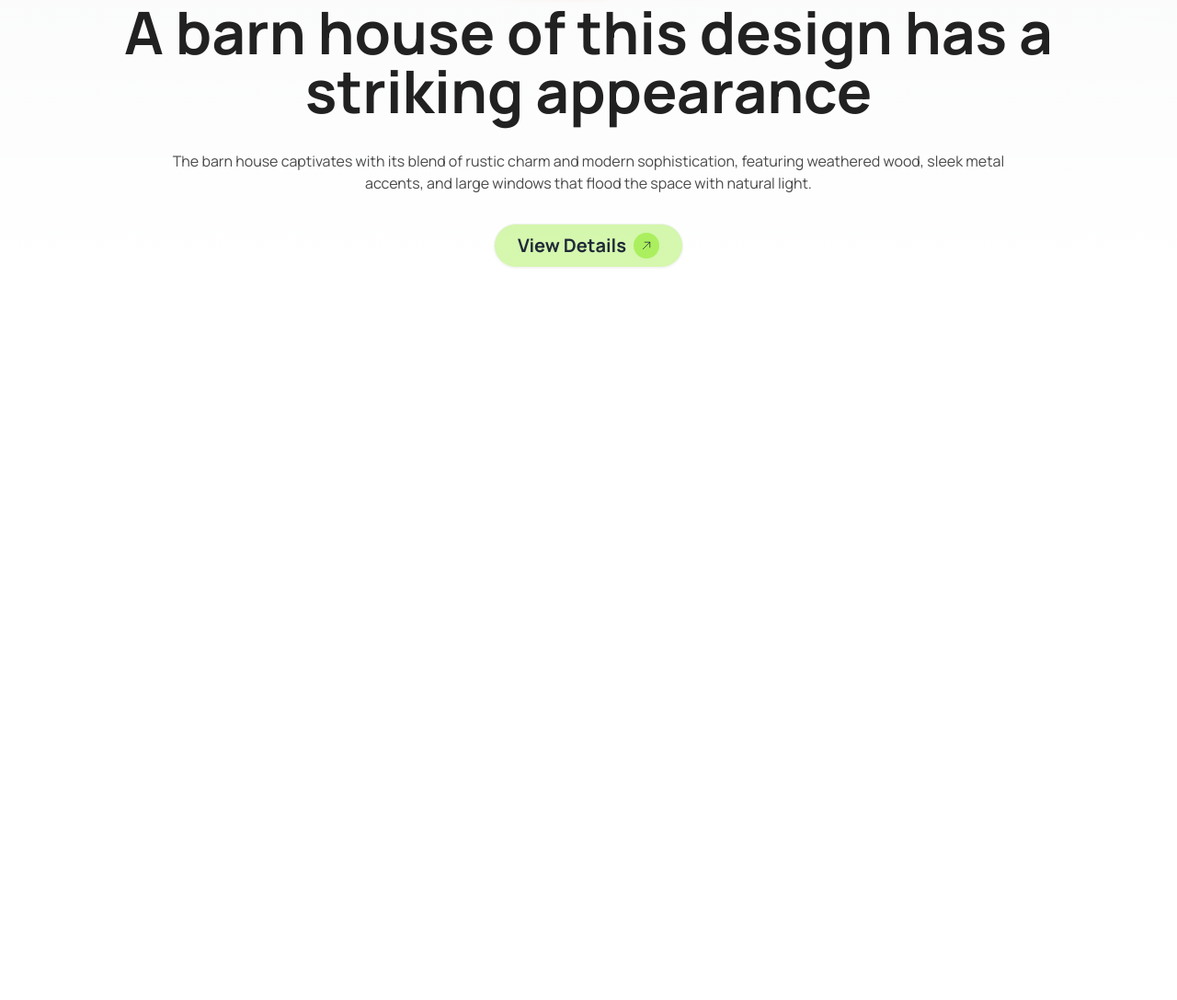
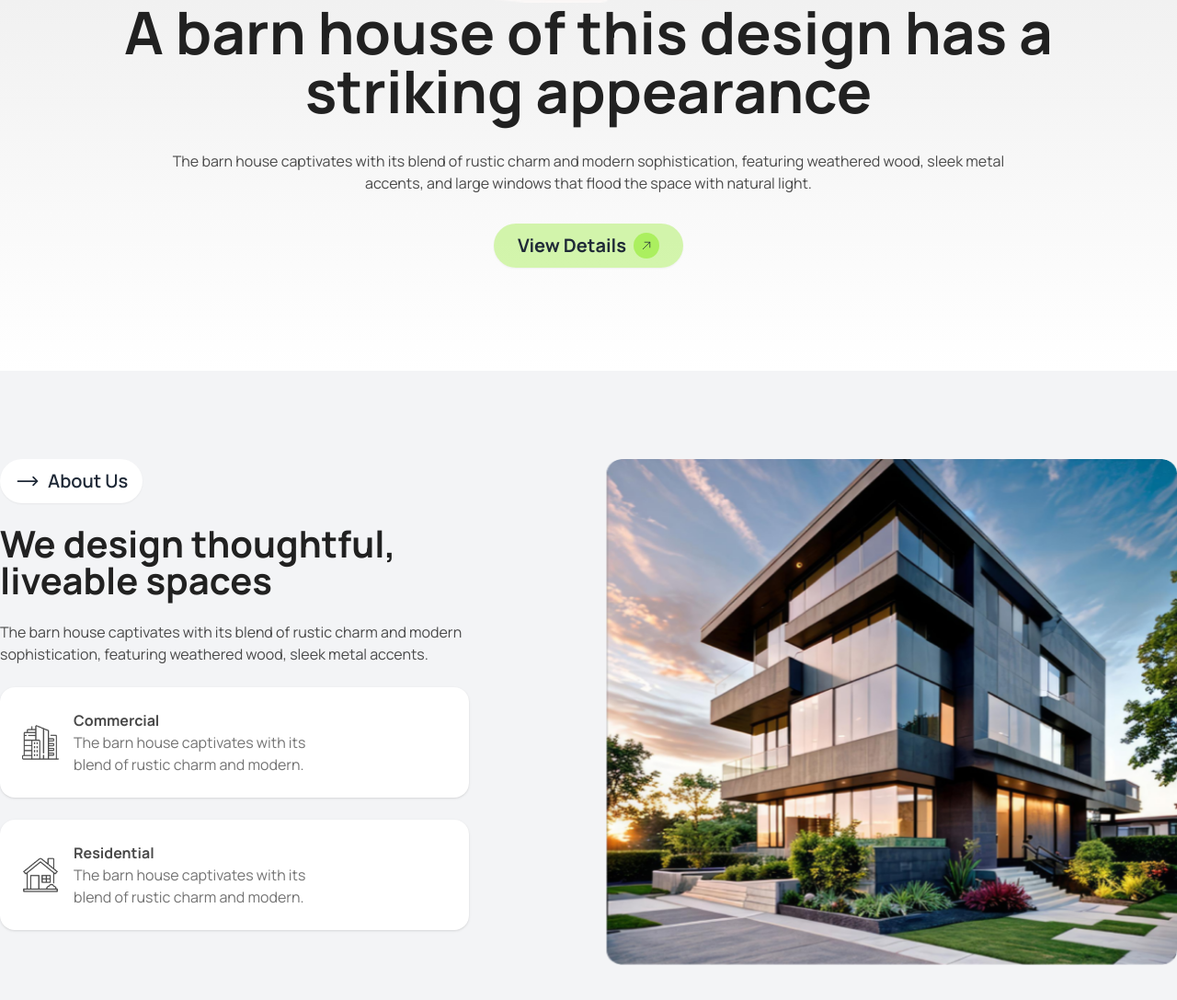
Before and after one commit to Mahin934/Home-Interio-Assignment-3, a plain HTML site: page index.html in a window 1280 px wide. Shown: the part 603-1690 px from the top of the page at 92% size. Before the commit the page ends 1006 px from the top, so only its background shows below. Drawn offline with nearby package versions, Linux system fonts and the light colour scheme.

Commit message:
About Section Complete

```diff
--- a/index.html
+++ b/index.html
@@ -37,8 +37,8 @@
 </head>
 </head>
 
-<body class="Manrope bg-gray-100">
-    <header class="w-full bg-gradient-to-t from-[rgb(255,255,255)] to-[rgba(255,255,255,0)]">
+<body class="Manrope ">
+    <header class="w-full  bg-gradient-to-b from-[rgb(220,220,220)] to-[rgba(255,255,255,0)]">
         <div class="md:container mx-auto">
             <!-- Navigation -->
             <nav>
@@ -88,7 +88,7 @@
                                     d="M2.25 3h1.386c.51 0 .955.343 1.087.835l.383 1.437M7.5 14.25a3 3 0 0 0-3 3h15.75m-12.75-3h11.218c1.121-2.3 2.1-4.684 2.924-7.138a60.114 60.114 0 0 0-16.536-1.84M7.5 14.25 5.106 5.272M6 20.25a.75.75 0 1 1-1.5 0 .75.75 0 0 1 1.5 0Zm12.75 0a.75.75 0 1 1-1.5 0 .75.75 0 0 1 1.5 0Z" />
                             </svg>
                         </button>
-                        <a class="btn bg-btn-background rounded-[32px] text-xl">Book Consult<svg
+                        <a class="btn bg-btn-background border-none rounded-[32px] text-xl">Book Consult<svg
                                 xmlns="http://www.w3.org/2000/svg" fill="none" viewBox="0 0 24 24" stroke-width="1.5"
                                 stroke="currentColor" class="size-7 p-2 bg-black text-white rounded-full
                             ">
@@ -99,19 +99,23 @@
                 </div>
             </nav>
             <!-- Banner Container -->
-            <div class=" px-5 mb-5 lg:mb-28">
+            <div class=" px-5 pb-5 lg:pb-28">
                 <div class="hero lg:w-full">
                     <div class=" flex flex-col justify-center items-center p-0 lg:w-full">
                         <img src="assets/banner.png" class=" w-3/4 lg:w-2/3" />
                         <div class="lg:flex lg:flex-col lg:items-center">
-                            <h1 class="text-3xl text-center text-[rgb(33,33,33)]  font-bold lg:text-[64px] lg:leading-none">A barn house of this design
+                            <h1
+                                class="text-3xl text-center text-[rgb(33,33,33)]  font-bold lg:text-[64px] lg:leading-none">
+                                A barn house of this design
                                 has a striking appearance</h1>
-                            <p class="py-5 text-[14px] text-center text-[rgb(73,73,73)] lg:text-[16px] lg:px-40 lg:py-8">
+                            <p
+                                class="py-5 text-[14px] text-center text-[rgb(73,73,73)] lg:text-[16px] lg:px-40 lg:py-8">
                                 The barn house captivates with its blend of rustic charm and modern sophistication,
                                 featuring weathered wood, sleek metal accents, and large windows that flood the space
                                 with natural light.
                             </p>
-                            <button class="btn bg-[rgb(171,239,95,0.5)] w-full rounded-[32px] text-xl font-bold lg:w-1/6">View
+                            <button
+                                class="btn bg-[rgb(171,239,95,0.5)] w-full border-none rounded-[32px] text-xl font-bold lg:w-1/6">View
                                 Details<svg xmlns="http://www.w3.org/2000/svg" fill="none" viewBox="0 0 24 24"
                                     stroke-width="1.5" stroke="currentColor" class="size-7 p-2 bg-btn-background rounded-full
                             ">
@@ -124,8 +128,61 @@
             </div>
         </div>
     </header>
-    <main>
-
+    <main class="w-full bg-gray-100">
+        <!-- About Container -->
+        <section class="md:container mx-auto px-5 lg:flex lg:space-x-9 lg:px-0">
+            <!-- Text and Card -->
+            <div class="lg:flex-1 lg:py-24">
+                <!-- About texts -->
+                <div class="flex flex-col items-center space-y-4 pt-8 pb-6 lg:items-start lg:space-y-6 lg:p-0 lg:mb-6">
+                    <!-- About button -->
+                    <a class="btn bg-white border-none rounded-[32px] lg:text-xl"><svg
+                            xmlns="http://www.w3.org/2000/svg" fill="none" viewBox="0 0 24 24" stroke-width="1.5"
+                            stroke="currentColor" class="size-5 lg:size-7
+                     ">
+                            <path stroke-linecap="round" stroke-linejoin="round"
+                                d="M17.25 8.25 21 12m0 0-3.75 3.75M21 12H3" />
+                        </svg>
+                        About Us</a>
+                    <!-- Headings -->
+                    <h1 class="text-2xl text-center font-bold text-[rgb(33,33,33)] lg:text-[40px] lg:text-left lg:pr-[180px] lg:leading-none">We design thoughtful, liveable
+                        spaces</h1>
+                    <p class="text-center text-[14px] text-[rgb(73,73,73)] lg:text-[16px] lg:text-left lg:pr-28">The barn house captivates with its blend of
+                        rustic charm and modern sophistication, featuring weathered wood, sleek metal accents.</p>
+                </div>
+                <!-- Card-1 -->
+                <div class="hero shadow rounded-2xl bg-white lg:mr-28 lg:w-fit">
+                    <div class="hero-content flex-row lg:p-6">
+                      <img
+                        src="assets/commercial.png"
+                        class="mb-4 w-10 lg:mb-0" />
+                      <div>
+                        <h1 class=" font-bold text-[rgb(73,73,73)]">Commercial</h1>
+                        <p class="text-[rgb(115,115,115)] lg:pr-28">The barn house captivates with its blend of rustic charm and modern.
+                        </p>
+                      </div>
+                    </div>
+                  </div>
+                  <!-- Card-2 -->
+                <div class="hero shadow rounded-2xl bg-white mt-4 lg:mt-6 lg:mr-28 lg:w-fit">
+                    <div class="hero-content flex-row lg:p-6">
+                      <img
+                        src="assets/residential.png"
+                        class="mb-4 w-10 lg:mb-0" />
+                      <div>
+                        <h1 class=" font-bold text-[rgb(73,73,73)]">Residential</h1>
+                        <p class="text-[rgb(115,115,115)] lg:pr-28">The barn house captivates with its blend of rustic charm and modern.
+                        </p>
+                      </div>
+                    </div>
+                  </div>
+            </div>
+            <!-- About Image -->
+             <div class="mt-6 lg:mt-0 lg:flex-1 lg:py-24">
+                <img src="assets/Rectangle.png" alt="" class="h-56
+                 w-full lg:h-[550px] ">
+             </div>
+        </section>
     </main>
     <footer></footer>
 </body>
```
